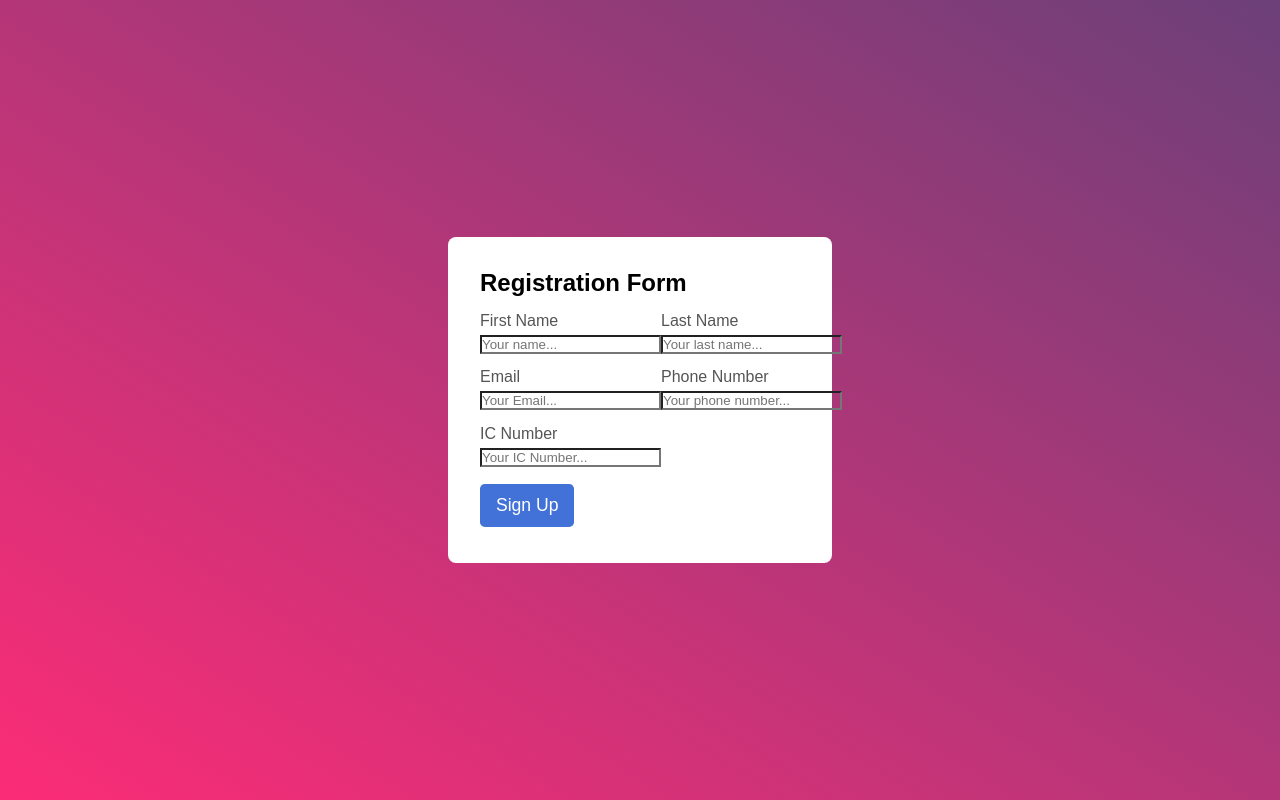
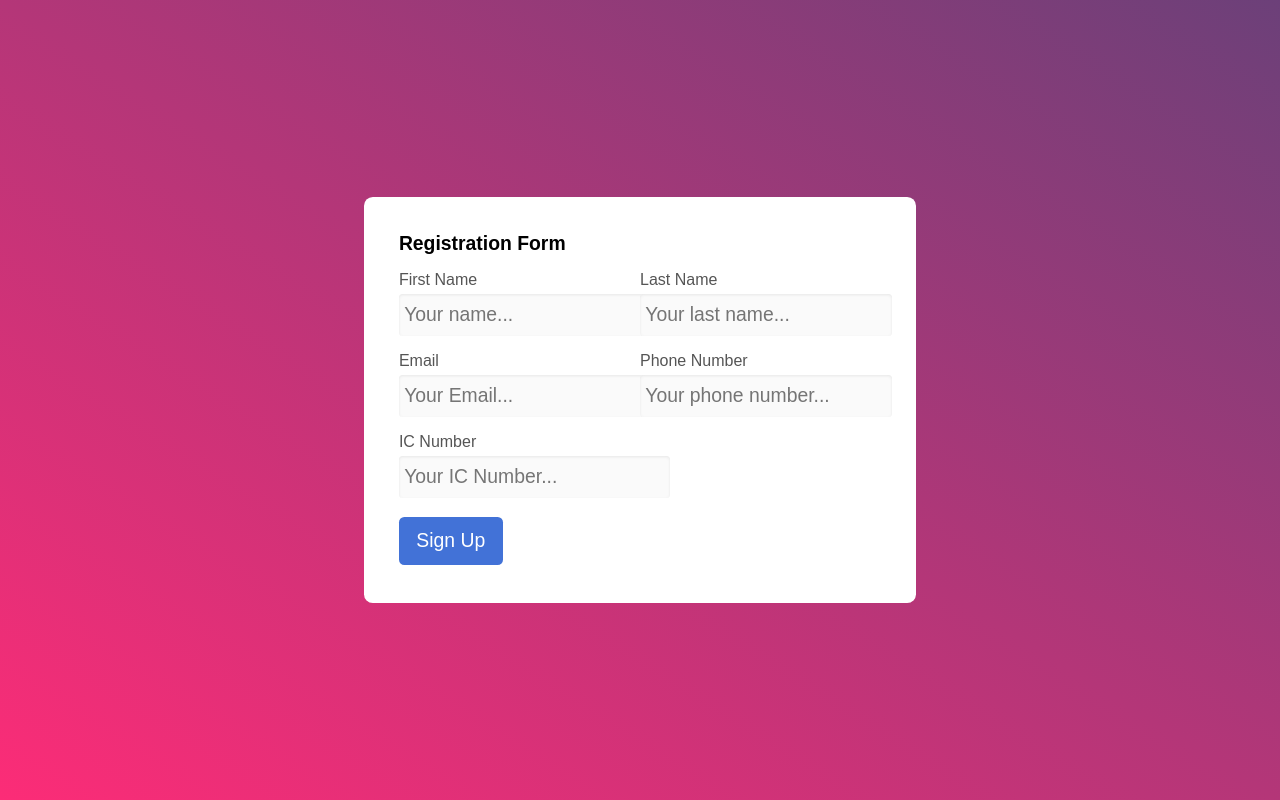
Before and after one commit to pjhoodsta/APU_Web_Project_Sanctuary, a PHP site: page /registration.html in a window 1280 px wide. Run offline with PHP 8.4, Linux system fonts and the light colour scheme.

Commit message:
before birthday and gender radio inputs

```diff
--- a/registration.html
+++ b/registration.html
@@ -67,7 +67,7 @@
             </div>
           </div>
         </form>
-        <button class="button-default" type="submit">Sign Up</button>
+        <button type="submit">Sign Up</button>
       </section>
     </main>
     <footer></footer>
--- a/styles.css
+++ b/styles.css
@@ -4,6 +4,7 @@
   font-family: "Courier New", Courier, monospace;
   background-color: transparent;
   font-family: poppins, arial, helvetica neue, sans-serif;
+  font-size: 1.1rem;
 }
 body {
   display: flex;
@@ -40,10 +41,19 @@ label {
   margin-bottom: 5px;
 }
 
-input.input-default {
+input {
+  line-height: 1.8rem;
+  background: #fafafa;
+  box-shadow: inset 0 1px 3px 0 rgba(0, 0, 0, 0.08);
+  border-radius: 0.2rem;
+  color: #666;
+  outline: none;
+  border: none;
+  width: 100%;
+  padding: 0.3rem 0.3rem 0.3rem 0.3rem;
 }
 
-.button-default {
+button {
   background-color: #4272d7;
   border-radius: 0.3rem;
   border: none;
@@ -66,7 +76,7 @@ section.card-registration {
   display: flex;
   flex-direction: column;
 
-  width: 20rem;
+  width: 27.4rem;
   height: 100%;
   background-color: white;
   padding: 2rem;
```
